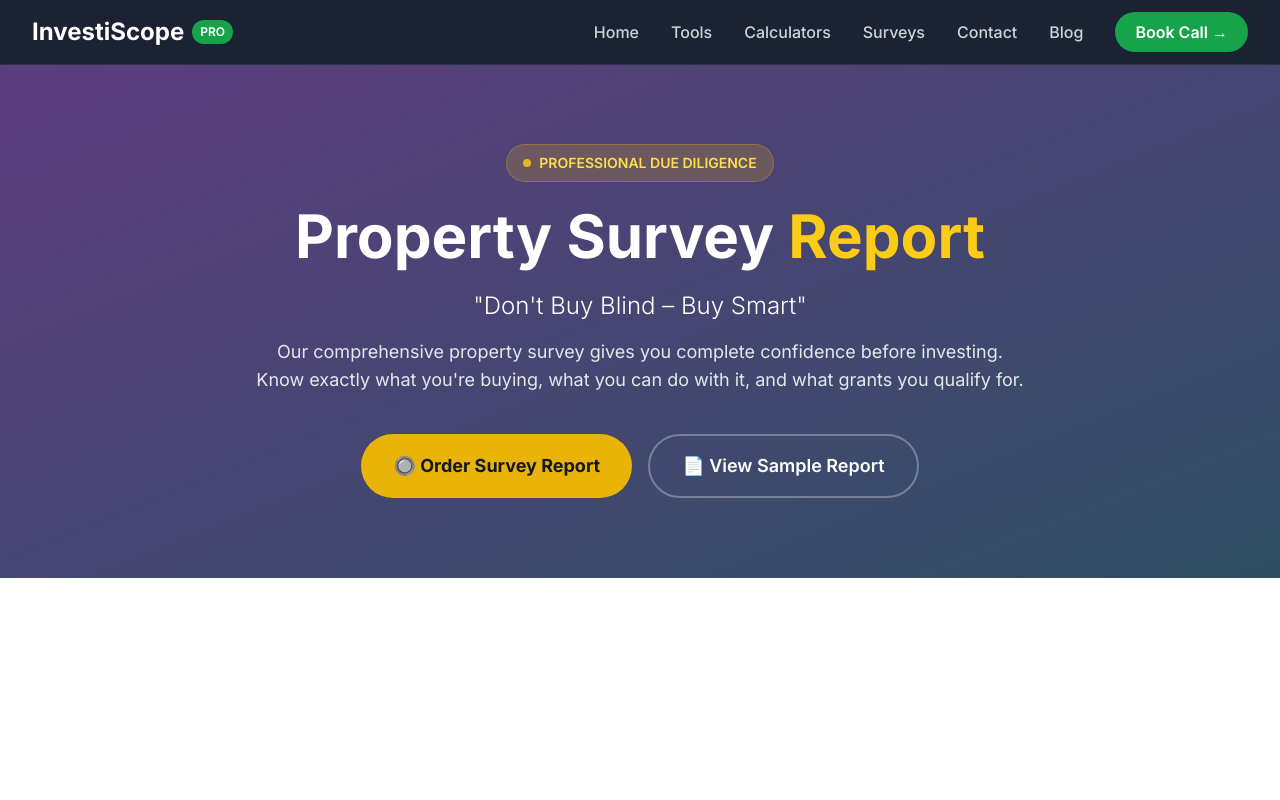
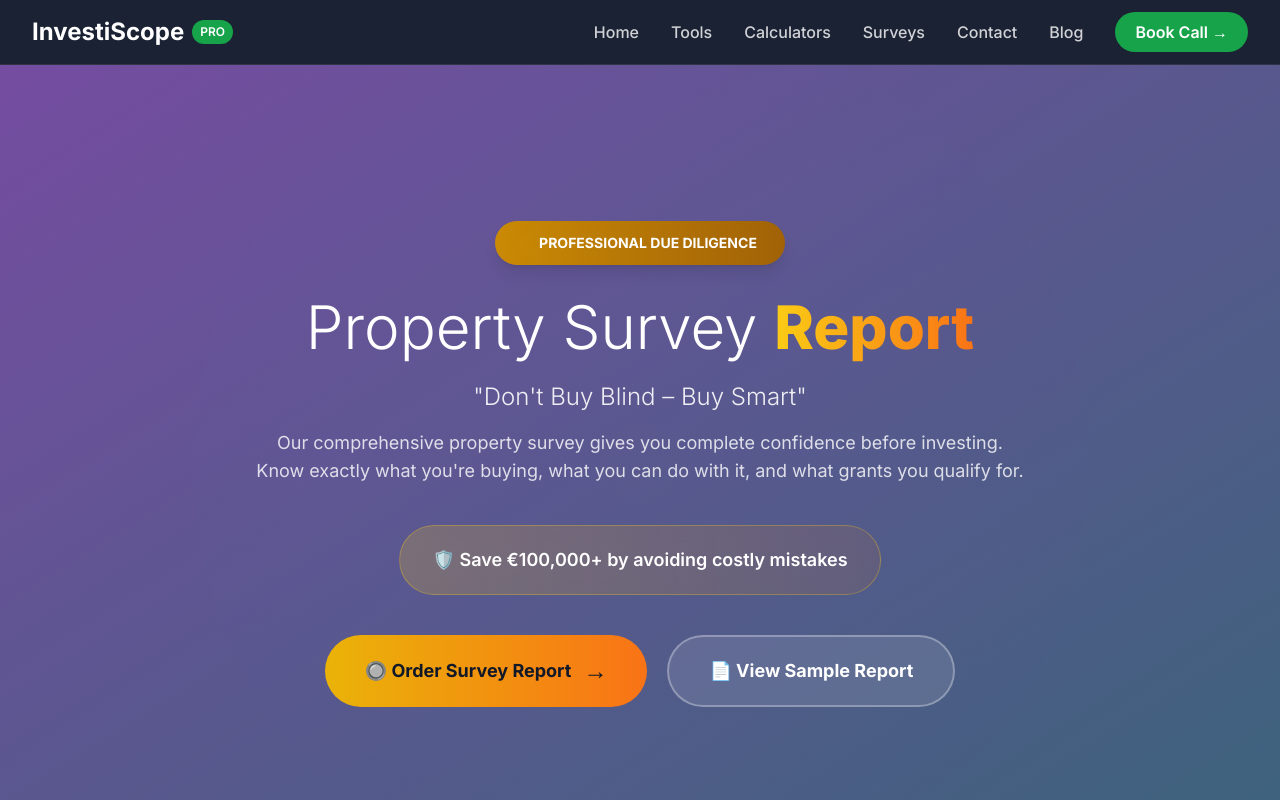
Before and after one commit to Geppix140269/investinpuglia, a Next.js app: page /surveys in a window 1280 px wide. Shown: the top 800 px of the page. Built offline with nearby package versions, Linux system fonts and the light colour scheme.

Commit message:
Update page.tsx

```diff
--- a/app/surveys/page.tsx
+++ b/app/surveys/page.tsx
@@ -8,41 +8,57 @@ export default function SurveysPage() {
 
   return (
     <>
-      {/* Hero Section */}
-      <section className="py-20 bg-gradient-to-br from-[#667eea] via-[#764ba2] via-[#059669] to-[#047857] bg-[length:400%_400%] animate-gradient text-white relative overflow-hidden">
-        <div className="absolute inset-0 bg-black/20"></div>
-        <div className="max-w-7xl mx-auto px-5 relative z-10">
+      {/* Hero Section with ALL effects */}
+      <section className="min-h-screen flex items-center py-20 px-5 relative overflow-hidden bg-gradient-to-br from-[#667eea] via-[#764ba2] via-[#059669] to-[#047857] bg-[length:400%_400%] animate-gradient">
+        {/* Animated background elements */}
+        <div className="absolute -top-1/2 -right-1/2 w-[200%] h-[200%] opacity-10"
+             style={{
+               background: 'radial-gradient(circle, rgba(255,255,255,0.1) 0%, transparent 70%)',
+               animation: 'shimmer 15s linear infinite'
+             }} />
+
+        <div className="max-w-7xl mx-auto w-full relative z-10">
           <div className="text-center">
-            <div className="inline-flex items-center gap-2 bg-yellow-500/20 backdrop-blur-sm border border-yellow-500/30 text-yellow-300 px-4 py-2 rounded-full text-sm font-semibold mb-6">
-              <span className="w-2 h-2 bg-yellow-400 rounded-full animate-pulse" />
+            {/* Badge with glow */}
+            <div className="inline-flex items-center gap-2 bg-gradient-to-r from-yellow-600 to-yellow-700 text-white px-7 py-3 rounded-full text-sm font-bold mb-8 shadow-lg animate-fadeIn">
+              <span className="w-2 h-2 bg-yellow-400 rounded-full animate-ping" />
               PROFESSIONAL DUE DILIGENCE
             </div>
 
-            <h1 className="text-5xl md:text-6xl font-bold mb-6">
-              Property Survey <span className="text-yellow-400">Report</span>
+            <h1 className="text-4xl md:text-6xl font-light text-white mb-6 animate-fadeIn animation-delay-100">
+              Property Survey <strong className="font-extrabold bg-gradient-to-r from-yellow-400 to-orange-500 bg-clip-text text-transparent">Report</strong>
             </h1>
 
-            <p className="text-2xl font-light mb-4">
+            <p className="text-2xl font-light text-white/90 mb-4 animate-fadeIn animation-delay-200">
               "Don't Buy Blind – Buy Smart"
             </p>
 
-            <p className="text-lg text-gray-200 max-w-3xl mx-auto mb-10">
+            <p className="text-lg text-white/80 max-w-3xl mx-auto mb-10 animate-fadeIn animation-delay-200">
               Our comprehensive property survey gives you complete confidence before investing.
               Know exactly what you're buying, what you can do with it, and what grants you qualify for.
             </p>
 
-            <div className="flex flex-col sm:flex-row gap-4 justify-center">
+            {/* Glass morphism box */}
+            <div className="inline-block bg-gradient-to-r from-yellow-400/20 to-orange-500/10 backdrop-blur-md border border-yellow-400/30 px-8 py-5 rounded-full mb-10 animate-fadeIn animation-delay-300">
+              <p className="text-white text-lg font-semibold">
+                🛡️ Save €100,000+ by avoiding costly mistakes
+              </p>
+            </div>
+
+            {/* CTA Buttons */}
+            <div className="flex flex-col sm:flex-row gap-5 justify-center animate-fadeIn animation-delay-400">
               <a
                 href="https://www.marietrulli.com/property-survey-order"
-                className="inline-flex items-center gap-2 bg-yellow-500 text-gray-900 px-8 py-4 rounded-full text-lg font-bold hover:bg-yellow-400 transition-all"
+                className="inline-flex items-center gap-3 bg-gradient-to-r from-yellow-500 to-orange-500 text-gray-900 px-10 py-5 rounded-full text-lg font-bold hover:-translate-y-1 hover:shadow-2xl transition-all duration-300"
                 target="_blank"
                 rel="noopener noreferrer"
               >
                 🔘 Order Survey Report
+                <span className="text-2xl">→</span>
               </a>
               <a
                 href="#sample"
-                className="inline-flex items-center gap-2 border-2 border-white/30 text-white px-8 py-4 rounded-full text-lg font-semibold hover:bg-white/10 transition-all"
+                className="inline-flex items-center gap-3 bg-white/10 backdrop-blur-md border-2 border-white/30 text-white px-10 py-5 rounded-full text-lg font-bold hover:bg-white/20 transition-all duration-300"
               >
                 📄 View Sample Report
               </a>
@@ -51,8 +67,7 @@ export default function SurveysPage() {
         </div>
       </section>
 
-      {/* Rest of your survey content with consistent styling... */}
-      {/* Include all the tabs, pricing, etc. from your project knowledge */}
+      {/* Rest of survey content with glass morphism styling... */}
     </>
   )
 }
```
